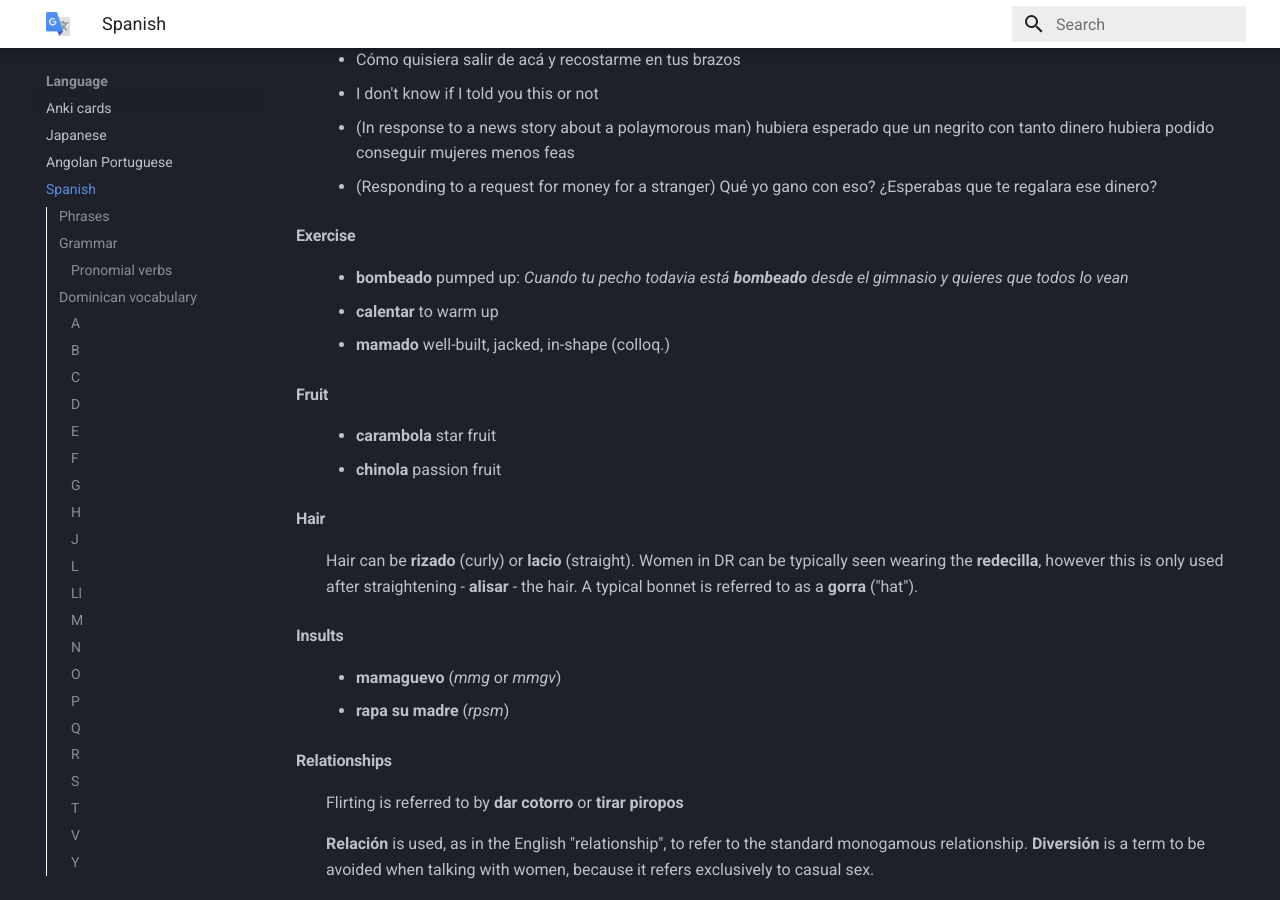
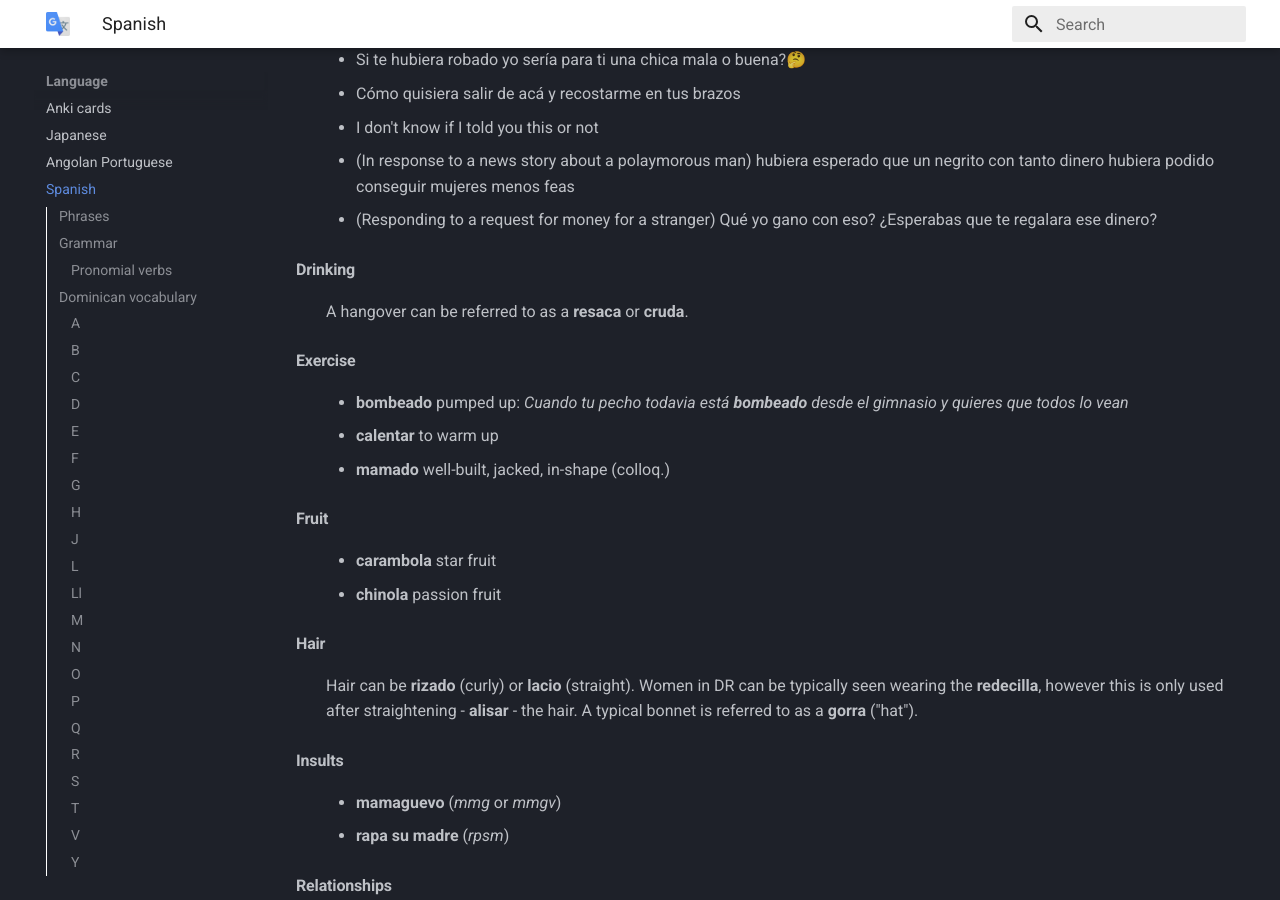
Before and after one commit to jasper-zanjani/language, an MkDocs documentation site: the page built from docs/Spanish.md, in a window 1280 px wide and 900 px high, scrolled down 7919 px. Built offline with MkDocs 1.6.1 and Material for MkDocs 9.7.7, drawn with Linux system fonts in a browser that asks for light colours.

Commit message:
cruda, resaca

```diff
--- a/docs/Spanish.md
+++ b/docs/Spanish.md
@@ -237,6 +237,7 @@ But a class of verbs seeming to deal with inner state appear to be conjugated in
 - **rebajar**{ #rebajar } to lose weight
 - **regañar** to scold, chastise, argue with, or complain about a person: _No me **regañes** a mi nieto, él es un angelito_
 - **rendirse las cuentas a alguien (que otro)** (regarding a relationship) to begin to favor someone (over another): _Estaba viendo una entrevista y era una chica que comenzó a gustarle otra mujer pero tenía novio y el novio le permitió salir con la otra chica porque quería un trío, entonces luego se dio cuenta que la tipa **le rendía las cuentas a la mujer que a él** y por eso la termino_
+- **resaca** hangover
 - **romper** to exceed expectations, to draw attention (?)
 - [**rulay**](https://www.urbandictionary.com/define.php?term=Rulay){: #rulay } relaxed
 
@@ -297,6 +298,11 @@ But a class of verbs seeming to deal with inner state appear to be conjugated in
     - I don't know if I told you this or not
     - (In response to a news story about a polaymorous man) hubiera esperado que un negrito con tanto dinero hubiera podido conseguir mujeres menos feas
     - (Responding to a request for money for a stranger) Qué yo gano con eso? ¿Esperabas que te regalara ese dinero?
+
+#### Drinking
+:
+    A hangover can be referred to as a **resaca** or **cruda**.
+
 
 #### Exercise
 :
```
